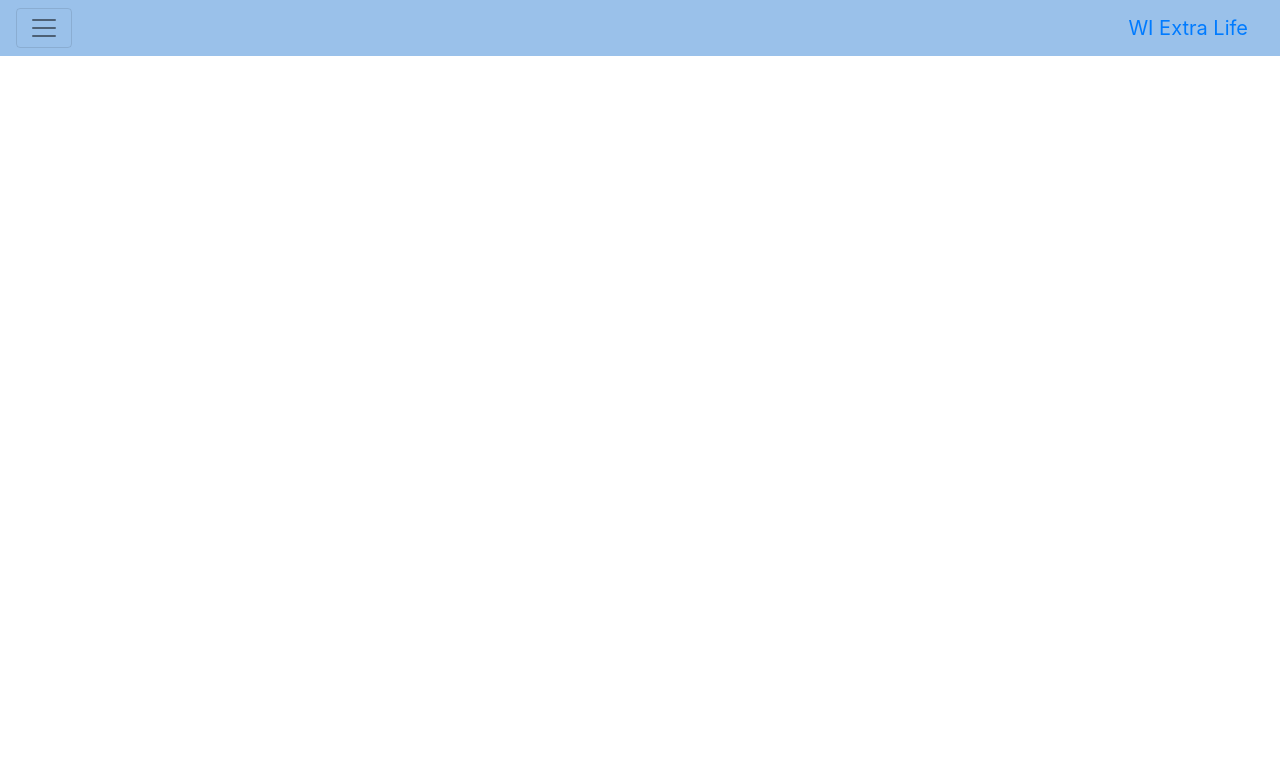
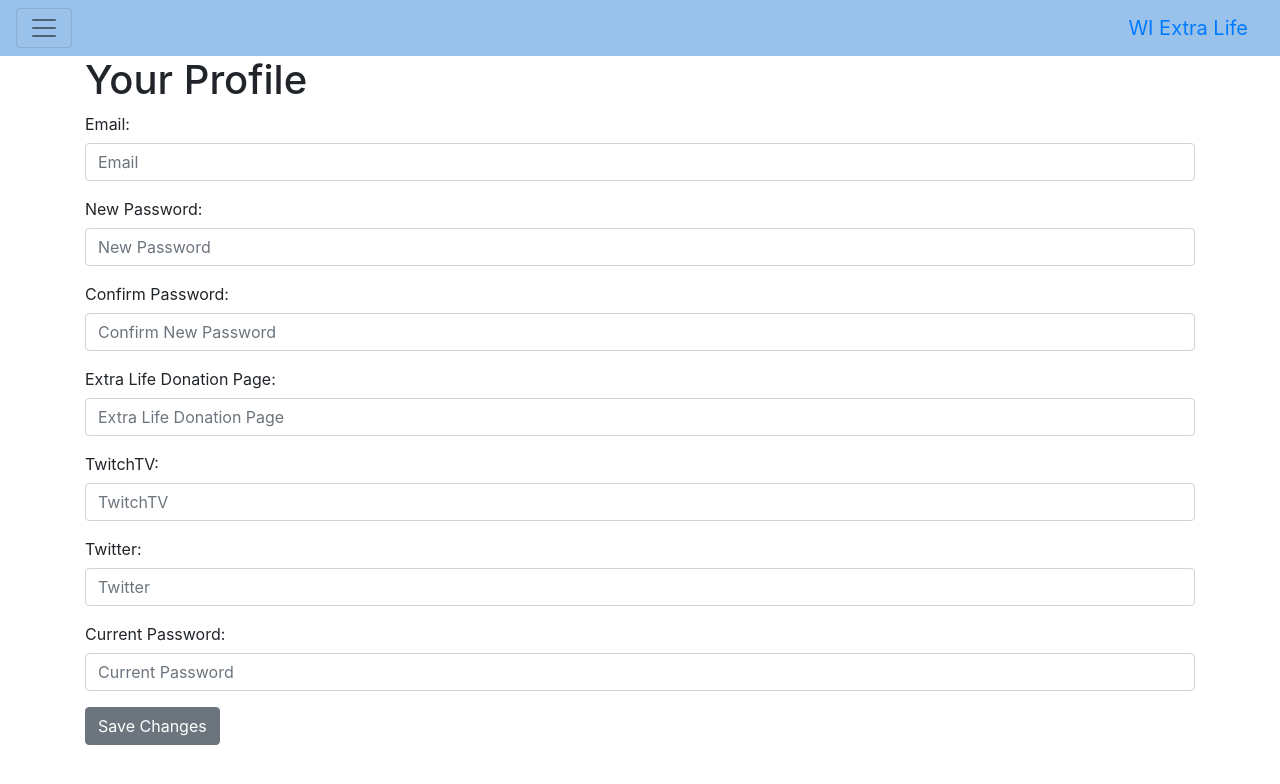
Before and after one commit to JerEpoch/el-frontend, a Vue app: page /profile in a window 1280 px wide. Shown: the top 784 px of the page. Built offline with nearby package versions, Linux system fonts and the light colour scheme; no server answers; what animated-vue would draw is missing.

Commit message:
more profile page work

```diff
--- a/src/components/HelloWorld.vue
+++ b/src/components/HelloWorld.vue
@@ -4,6 +4,7 @@
       <button @click="getApi">Get api</button>
       <button @click="getApiTwo">Get api two</button>
       <button @click="jwtprot">Test jwt prot</button>
+      <button @click="userinfo">Get the user</button>
       <h3>{{ msg }}</h3>
       <p>This is for testing only. Doesn't do anything exciting.</p>
       <p>User: {{ userState }}</p>
@@ -58,6 +59,13 @@
       .catch(e => {
         console.log(e.response)
       })
+    },
+    userinfo() {
+      axios.defaults.headers.common['Authorization'] = 'Bearer ' + localStorage.getItem('access_token')
+      axios.get('/bracket-api/users/edit/user')
+        .then(res => {
+          console.log(res)
+        })
     },
     getCreate() {
       axios.get('/bracket-api/users')
--- a/src/components/NavBar.vue
+++ b/src/components/NavBar.vue
@@ -27,7 +27,8 @@
 							<b-dropdown-item ><router-link to="/login"><a>Login</a></router-link></b-dropdown-item>
 						</div>
 						<div v-if="username">
-							<b-dropdown-item ><router-link to="/"><a>Profile</a></router-link></b-dropdown-item>
+							<!-- <b-dropdown-item ><router-link :to="`/profile/${username}`"><a>Profile</a></router-link></b-dropdown-item> -->
+							<b-dropdown-item ><router-link :to="`/profile`"><a>Profile</a></router-link></b-dropdown-item>
 							<b-dropdown-item  @click="logout"><a>Logout</a></b-dropdown-item>
 						</div>
 					</b-nav-item-dropdown>
--- a/src/components/auth/Login.vue
+++ b/src/components/auth/Login.vue
@@ -48,6 +48,6 @@
 
 <style>
   .input-box-width {
-    width: 600px;
+    width: 55%;
   }
 </style>
--- /dev/null
+++ b/src/components/auth/Profile.vue
@@ -0,0 +1,128 @@
+<template>
+  <div>
+    <b-container class="justify-content-center">
+      <h1>Your Profile</h1>
+
+      <b-form @submit="onSubmit">
+        <b-form-group label="Email:">
+          <b-form-input type="email"  :value="user.email" placeholder="Email" v-model="email" class="input-box-width">
+          </b-form-input>
+        </b-form-group>
+
+        <b-form-group label="New Password:">
+          <b-form-input type="password" placeholder="New Password" v-model="newPassword" class="input-box-width"></b-form-input>
+        </b-form-group>
+
+        <b-form-group label="Confirm Password:">
+          <b-form-input type="password" placeholder="Confirm New Password" v-model="confirmPassword" class="input-box-width"></b-form-input>
+        </b-form-group>
+
+        <b-form-group label="Extra Life Donation Page:">
+          <b-form-input type="text" :value="user.elPage" placeholder="Extra Life Donation Page" v-model="elPage" class="input-box-width"></b-form-input>
+        </b-form-group>
+
+        <b-form-group label="TwitchTV:">
+          <b-form-input type="text" :value="user.twitch" placeholder="TwitchTV" v-model="twitch" class="input-box-width"></b-form-input>
+        </b-form-group>
+
+        <b-form-group label="Twitter:">
+          <b-form-input type="text" placeholder="Twitter" v-model="twitter" class="input-box-width"></b-form-input>
+        </b-form-group>
+
+        <b-form-group label="Current Password:">
+          <b-form-input type="password" required placeholder="Current Password" v-model="password" class="input-box-width"></b-form-input>
+        </b-form-group>
+
+        <b-button type="submit">Save Changes</b-button>
+      </b-form>
+    </b-container>
+  </div>
+</template>
+
+
+<script>
+  import {isValidToken, setUser} from '@/utils'
+  import { mapGetters } from 'vuex';
+
+  export default {
+    data() {
+      return {
+        email: '',
+        password: '',
+        newPassword: '',
+        confirmPassword: '',
+        elPage: '',
+        twitch: '',
+        twitter: '',
+        userData: {}
+      }
+    },
+    methods: {
+      onSubmit(e){
+        e.preventDefault()
+
+        if(this.newPassword) {
+          if(this.newPassword != this.confirmPassword) {
+            console.log("Password dont match")
+          }
+        }
+        // const userData = {
+        //   email: this.email,
+        //   password: this.password,
+        //   newPassword: this.newPassword,
+        //   elPage: this.elPage,
+        //   twitch: this.twitch,
+        //   twitter: this.twitter
+        // }
+        //this.userData.email = "test email"
+        this.checkIfChange()
+        this.userData.password = this.password
+        console.log(this.userData)
+        this.$store.dispatch('sendUserProfile', this.userData)
+      },
+      checkIfChange() {
+        // this looks for changes in the values since vue can't detect them if preset
+        // maybe an easier way but this quick and dirty for now
+        if(this.email){
+          this.userData.email = this.email
+        }
+        if(this.twitch){
+          this.userData.twitch = this.twitch
+        }
+        if(this.newPassword) {
+          this.userData.newPassword = this.newPassword
+        }
+        if(this.twitter) {
+          this.userData.twitter = this.twitter
+        }
+        if(this.elPage){
+          this.userData.elPage = this.elPage
+        }
+      }
+    },
+    created() {
+
+      //setUser()
+     this.$store.dispatch('getUserInfo')
+    },
+    beforeCreate() {
+      setUser()
+      //console.log('test before')
+    },
+    computed: {
+      ...mapGetters({
+        user: 'getEditUserInfo'
+      })
+    }
+  }
+
+</script>
+
+<style>
+  .input-box-width {
+    width: 55%;
+  }
+  .error {
+    color: red
+  }
+</style>
--- a/src/components/auth/Signup.vue
+++ b/src/components/auth/Signup.vue
@@ -85,6 +85,6 @@
 	}
 
 	.input-box-width {
-    width: 600px;
+    width: 55%;
   }
 </style>
--- a/src/components/tournament/CurrentTournament.vue
+++ b/src/components/tournament/CurrentTournament.vue
@@ -39,20 +39,40 @@
 				// title: ''
 			}
 		},
+		methods: {
+			getTournaments() {
+				console.log('getting all current tourns...')
+				axios.get('/bracket-api/tournament/getAllTournaments')
+				.then(res =>{
+					console.log(res.data)
+					this.allTournaments = res.data.tourns
+					this.completedTournaments = res.data.completedTourns
+				})
+				.catch(err => {
+					console.log(err)
+				})
+			}
+		},
 		created() {
 			setUser()
-			var vm = this
-			axios.get('/bracket-api/tournament/getAllTournaments')
-			.then(res => {
-				//console.log(res.data)
-				vm.allTournaments = res.data.tourns
-				vm.completedTournaments = res.data.completedTourns
-				// vm.title = res.data.tourns[0].id
-				//console.log("All Tourns")
-			//	console.log(this.allTournaments.tourns)
-				//console.log(this.allTournaments.tourns[0].id)
+			// var vm = this
+			// axios.get('/bracket-api/tournament/getAllTournaments')
+			// .then(res => {
+			// 	//console.log(res.data)
+			// 	vm.allTournaments = res.data.tourns
+			// 	vm.completedTournaments = res.data.completedTourns
+			// 	// vm.title = res.data.tourns[0].id
+			// 	//console.log("All Tourns")
+			// //	console.log(this.allTournaments.tourns)
+			// 	//console.log(this.allTournaments.tourns[0].id)
+			// })
+			// .catch(error => console.log(error))
+		},
+		beforeRouteEnter(to, from, next) {
+			next(vm => {
+				vm.getTournaments()
+				next()
 			})
-			.catch(error => console.log(error))
 		}
 	}
 </script>
--- a/src/router/index.js
+++ b/src/router/index.js
@@ -5,18 +5,27 @@ import Home from '@/components/Home'
 import About from '@/components/About'
 import Signup from '@/components/auth/Signup'
 import Login from '@/components/auth/Login'
+import Profile from '@/components/auth/Profile'
 import Admin from '@/components/admin/Admin'
 import CurrentTournament from '@/components/tournament/CurrentTournament'
 import CreateTournament from '@/components/tournament/CreateTournament'
 import Tournament from '@/components/tournament/Tournament'
+
 // import store from '@/store'
 import store from '../store/store'
+import {isValidToken, setUser} from '@/utils'
+
+//https://router.vuejs.org/guide/advanced/data-fetching.html#fetching-after-navigation
 
 Vue.use(Router)
 
 export default new Router({
   mode: 'history',
   routes: [
+    {
+      path: '*',
+      redirect: '/'
+    },
     {
       path: '/',
       name: 'Home',
@@ -43,11 +52,25 @@ export default new Router({
       component: Login
     },
     {
+      path: '/profile',
+      name: 'Profile',
+      component: Profile,
+
+      beforeRouteEnter(to, from, next) {
+        setUser()
+        if(!store.getters.isAuthenticated) {
+          next('/login')
+        } else {
+          next()
+        }
+      }
+    },
+    {
       path: '/admin',
       name: 'AdminPage',
       component: Admin,
       beforeEnter(to, from, next) {
-        console.log('user admin: ' + store.getters.isAdmin)
+        //console.log('user admin: ' + store.getters.isAdmin)
         if (!store.getters.isAuthenticated){
           console.log("first one")
           next('/login')
--- a/src/store/modules/auth.js
+++ b/src/store/modules/auth.js
@@ -55,7 +55,7 @@ const mutations =  {
 }
 
 const actions = {
-  signup ({commit, dispatch}, authData) {
+  signup ({commit}, authData) {
     commit('RESET_ERROR_STATE')
     return axios.post('/bracket-api/users/create', {
       email: authData.email,
--- /dev/null
+++ b/src/store/modules/editUser.js
@@ -0,0 +1,52 @@
+import axios from 'axios'
+
+const state = {
+  editUser: {}
+}
+
+const mutations = {
+  'SET_USER_EDIT'(state, user) {
+    state.editUser = user
+  }
+}
+
+const actions = {
+  getUserInfo({commit}) {
+    axios.defaults.headers.common['Authorization'] = 'Bearer ' + localStorage.getItem('access_token')
+    return axios.get('/bracket-api/users/edit/user', {
+
+    })
+    .then(res => {
+      console.log(res.data)
+      const user = res.data
+      commit('SET_USER_EDIT', user)
+    })
+  },
+  sendUserProfile({}, userData) {
+
+    axios.defaults.headers.common['Authorization'] = 'Bearer ' + localStorage.getItem('access_token')
+    return axios.post('/bracket-api/users/edit/user', {
+      email: userData.email,
+      password: userData.password,
+      elPage: userData.elPage,
+      twitch: userData.twitch,
+      twitter: userData.twitter
+    })
+    .then(res => {
+      console.log(res.data)
+    })
+  }
+}
+
+const getters = {
+  getEditUserInfo(state) {
+    return state.editUser
+  }
+}
+
+export default {
+  state,
+  actions,
+  getters,
+  mutations
+}
--- a/src/store/store.js
+++ b/src/store/store.js
@@ -3,8 +3,9 @@ import Vuex from 'vuex'
 
 
 import auth from './modules/auth'
-import createTournament from './modules/createTournament'
+//import createTournament from './modules/createTournament'
 import matchWinners from './modules/matchWinners'
+import editUser from './modules/editUser'
 
 
 Vue.use(Vuex)
@@ -14,6 +15,6 @@ export default new Vuex.Store({
   modules: {
     auth,
     matchWinners,
-    createTournament
+    editUser
   }
 })
--- a/src/utils/index.js
+++ b/src/utils/index.js
@@ -17,13 +17,14 @@ export function isValidToken(token) {
 }
 
 export function setUser() {
+  //console.log("setting user....")
   if(isValidToken(localStorage.getItem('access_token'))) {
     axios.defaults.headers.common['Authorization'] = 'Bearer ' + localStorage.getItem('access_token')
     return axios.get('/bracket-api/users/user')
       .then(res => {
       //console.log(res.data.logged_in_as)
 
-      console.log(res.data)
+      //console.log(res.data)
 
       store.commit('SET_USER', res.data.logged_in_as)
       store.dispatch('setAccess', res.data.user_access)
@@ -32,7 +33,10 @@ export function setUser() {
       console.log("error getting user")
     })
   }
+}
 
+export function getTourns() {
+  console.log("test get tourns")
 }
 
 // checks if user is the creator of the tournament and returns true
```
